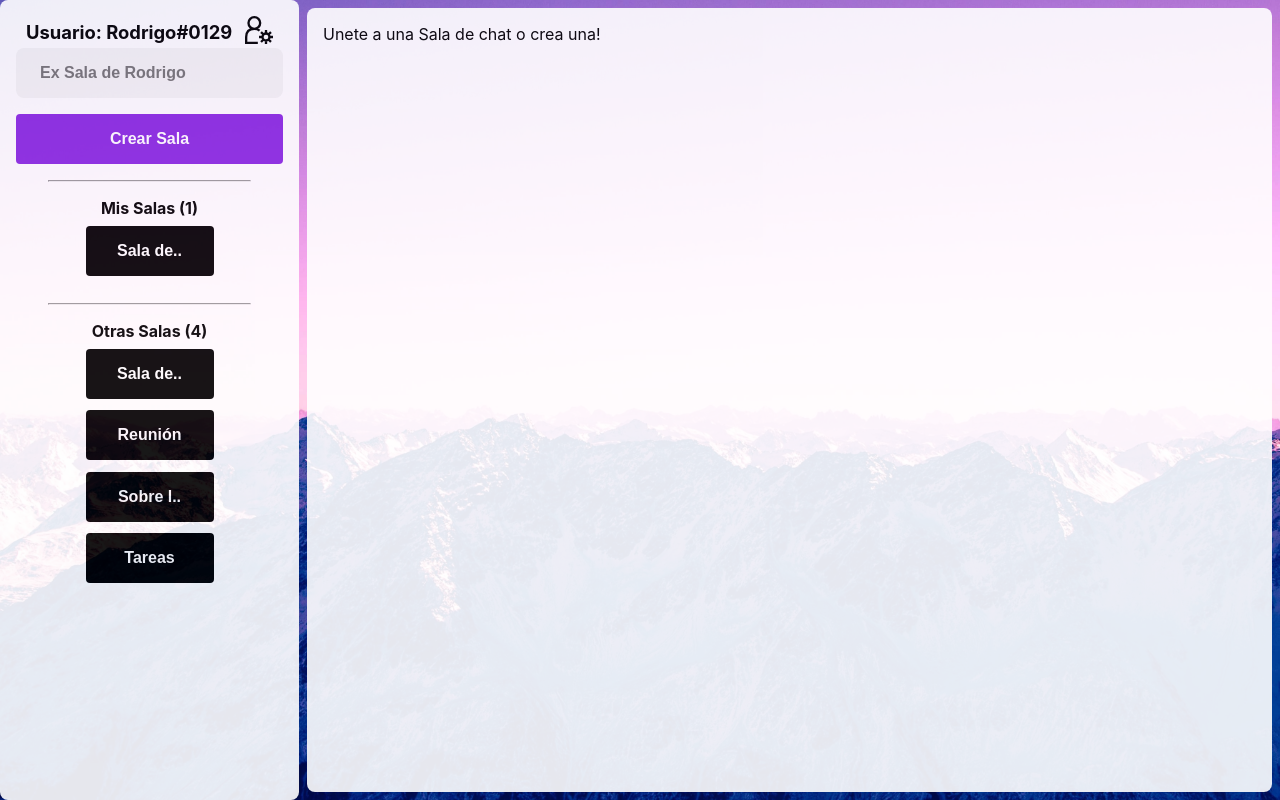
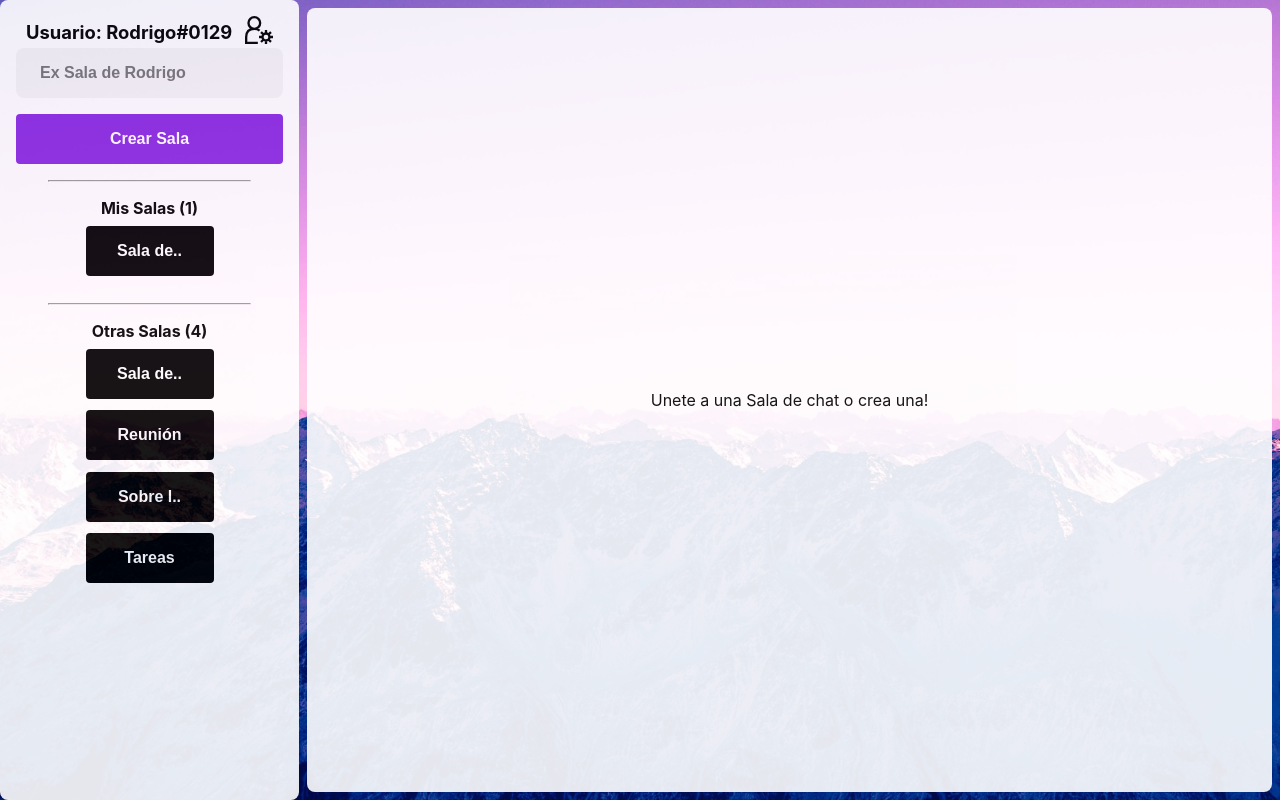
Before and after one commit to RodrigoDuarteB/nextjs-nodejs-sockets-roomchat, a Next.js app in the folder client/: page /rooms in a window 1280 px wide. Built offline with nearby package versions, Linux system fonts and the light colour scheme; no server answers.

Commit message:
no changes description

```diff
--- a/client/components/MessagesContainer/MessagesContainer.module.css
+++ b/client/components/MessagesContainer/MessagesContainer.module.css
@@ -1,5 +1,5 @@
 .container{
     overflow-y: auto;
     background-color: #fff;
-    flex: 1;
+    flex-grow: 1;
 }
--- a/client/components/RoomsLayout/RoomsLayout.module.css
+++ b/client/components/RoomsLayout/RoomsLayout.module.css
@@ -6,7 +6,7 @@
 
 .subcontainer {
     margin: 0.5rem;
-    height: 100vh;
+    height: 100%;
 }
 
 @media (min-width: 480px) {
--- a/client/components/RoomsLayout/RoomsLayout.tsx
+++ b/client/components/RoomsLayout/RoomsLayout.tsx
@@ -13,12 +13,9 @@ const RoomsLayout: FC<IProps> = (props) => {
         <div className={styles.container}>
             <MainNavbar />
 
-            <div className={`container ${styles.subcontainer}`}>
+            <div className={`container ${styles.subcontainer}`} style={props.style}>
                 {props.children}
             </div>
-            {/* <Container style={{ margin: '0.5rem', width: '100%', ...props.style }}>
-                {props.children}
-            </Container> */}
         </div>
     )
 }
--- a/client/pages/rooms/[id].module.css
+++ b/client/pages/rooms/[id].module.css
@@ -6,4 +6,5 @@
 .container {
     display: flex;
     flex-direction: column;
+    max-height: 100%;
 }
```
